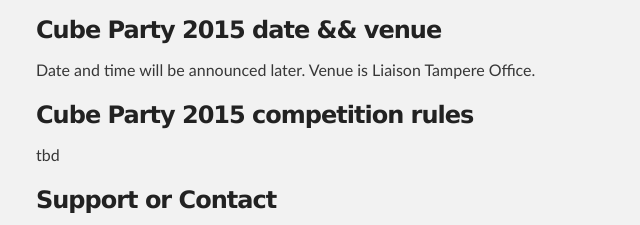
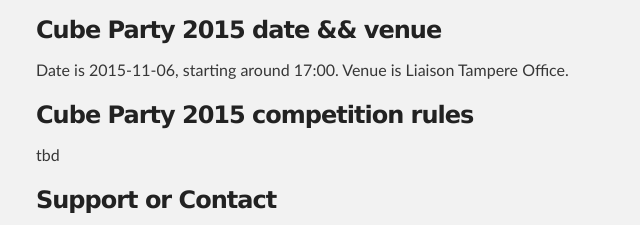
Before and after one commit to cubeparty/cubeparty.github.io, a plain HTML site: page index.html in a window 1280 px wide. Shown: the part 381-606 px from the top of the page, 284-924 px from the left. Drawn offline with Linux system fonts and the light colour scheme.

Commit message:
update date

```diff
--- a/index.html
+++ b/index.html
@@ -35,7 +35,7 @@
 <h3>
 <a id="cube-party-2015-date--venue" class="anchor" href="#cube-party-2015-date--venue" aria-hidden="true"><span class="octicon octicon-link"></span></a>Cube Party 2015 date &amp;&amp; venue</h3>
 
-<p>Date and time will be announced later. Venue is Liaison Tampere Office.</p>
+<p>Date is 2015-11-06, starting around 17:00. Venue is Liaison Tampere Office.</p>
 
 <h3>
 <a id="cube-party-2015-competition-rules" class="anchor" href="#cube-party-2015-competition-rules" aria-hidden="true"><span class="octicon octicon-link"></span></a>Cube Party 2015 competition rules</h3>
```
